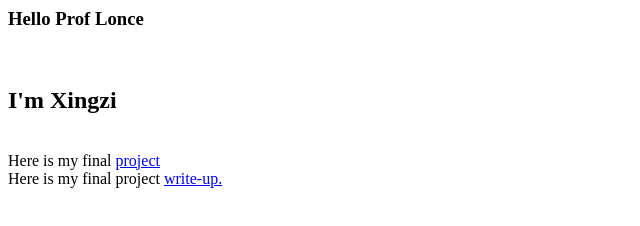
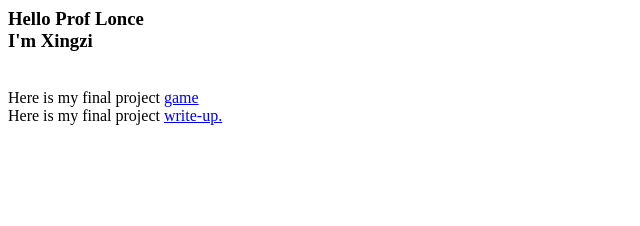
Before and after one commit to teeheexz/teeheexz.github.io, a plain HTML site: page index.html in a window 1280 px wide. Shown: the whole page, without its empty margins (0-640 px from the left). Drawn offline with Linux system fonts and the light colour scheme.

Commit message:
Update index.html

```diff
--- a/index.html
+++ b/index.html
@@ -1,4 +1,5 @@
-<h3>Hello Prof Lonce</h3><br>
-<h2>I'm Xingzi</h2><br>
-Here is my final <a href="https://teeheexz.github.io/NM2207FinalProject">project</a><br>
+<h3>Hello Prof Lonce<br>
+I'm Xingzi<br>
+</h3><br>
+Here is my final project <a href="https://teeheexz.github.io/NM2207FinalProject">game</a><br>
 Here is my final project <a href="http://teeheexz.github.io/FinalProjectWriteUp/">write-up.</a>
```
